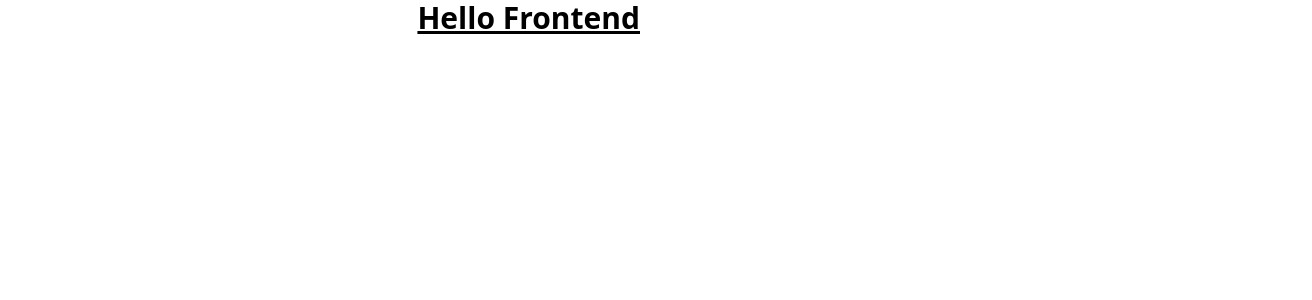
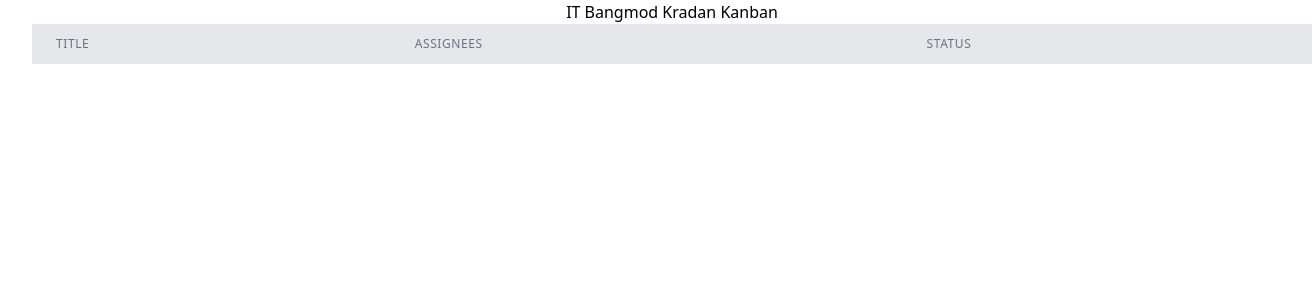
Before and after one commit to DewZer/Integrated-Project-OR-3, a Vue app: page / in a window 1280 px wide. Shown: the top 300 px of the page, 1312 px wide, since content can reach past the window. Built offline with nearby package versions, Linux system fonts and the light colour scheme.

Commit message:
Add Table

```diff
--- a/src/App.vue
+++ b/src/App.vue
@@ -1,14 +1,26 @@
-<script setup>
-
-</script>
-
 <template>
-  <header>
-    <h1 class="text-3xl font-bold underline">
-    Hello Frontend
-  </h1>
-
-  </header>
+  <div class="flex justify-center">IT Bangmod Kradan Kanban</div>
+  <br>
+  <div class="w-screen flex items-center justify-center overflow-x-hidden">
+    <table class="min-w-full w-full">
+      <thead>
+        <tr class="bg-gray-200 w-full">
+          <th class="px-6 py-3 text-left text-xs font-medium text-gray-500 uppercase tracking-wider">Title</th>
+          <th class="px-6 py-3 text-left text-xs font-medium text-gray-500 uppercase tracking-wider">Assignees</th>
+          <th class="px-6 py-3 text-left text-xs font-medium text-gray-500 uppercase tracking-wider">Status</th>
+        </tr>
+      </thead>
+      <!-- <tbody class="bg-white divide-y divide-gray-200">
+        <tr v-for="(todo, index) in todos" :key="index">
+          <td class="px-6 py-4 whitespace-nowrap">{{ todo.title }}</td>
+          <td class="px-6 py-4 whitespace-nowrap">{{ todo.assignees.join(', ') }}</td>
+          <td class="px-6 py-4 whitespace-nowrap">
+            <span :class="statusClasses(todo.status)">{{ todo.status }}</span>
+          </td>
+        </tr>
+      </tbody> -->
+    </table>
+  </div>
 </template>
 
 <style scoped>
```
